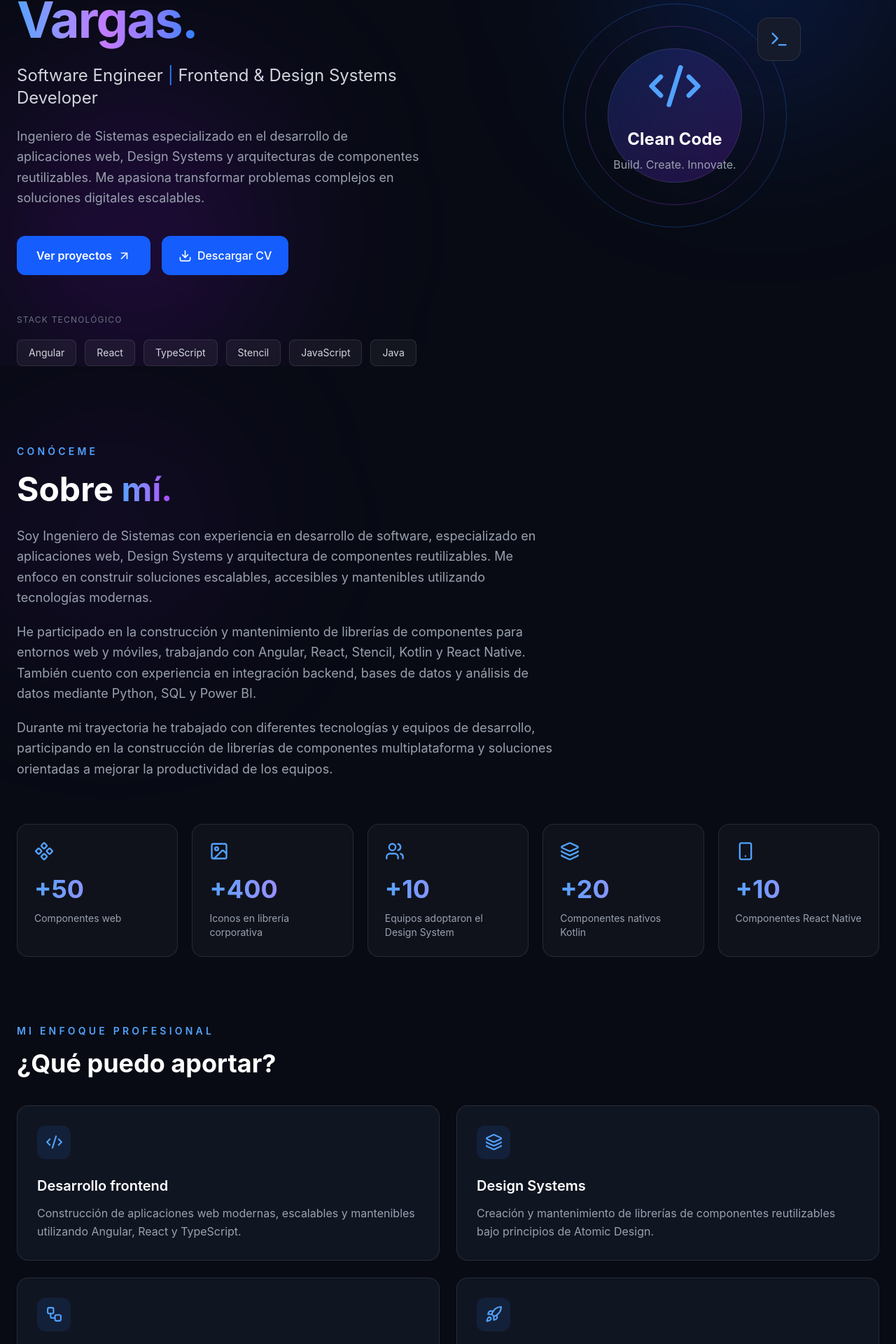
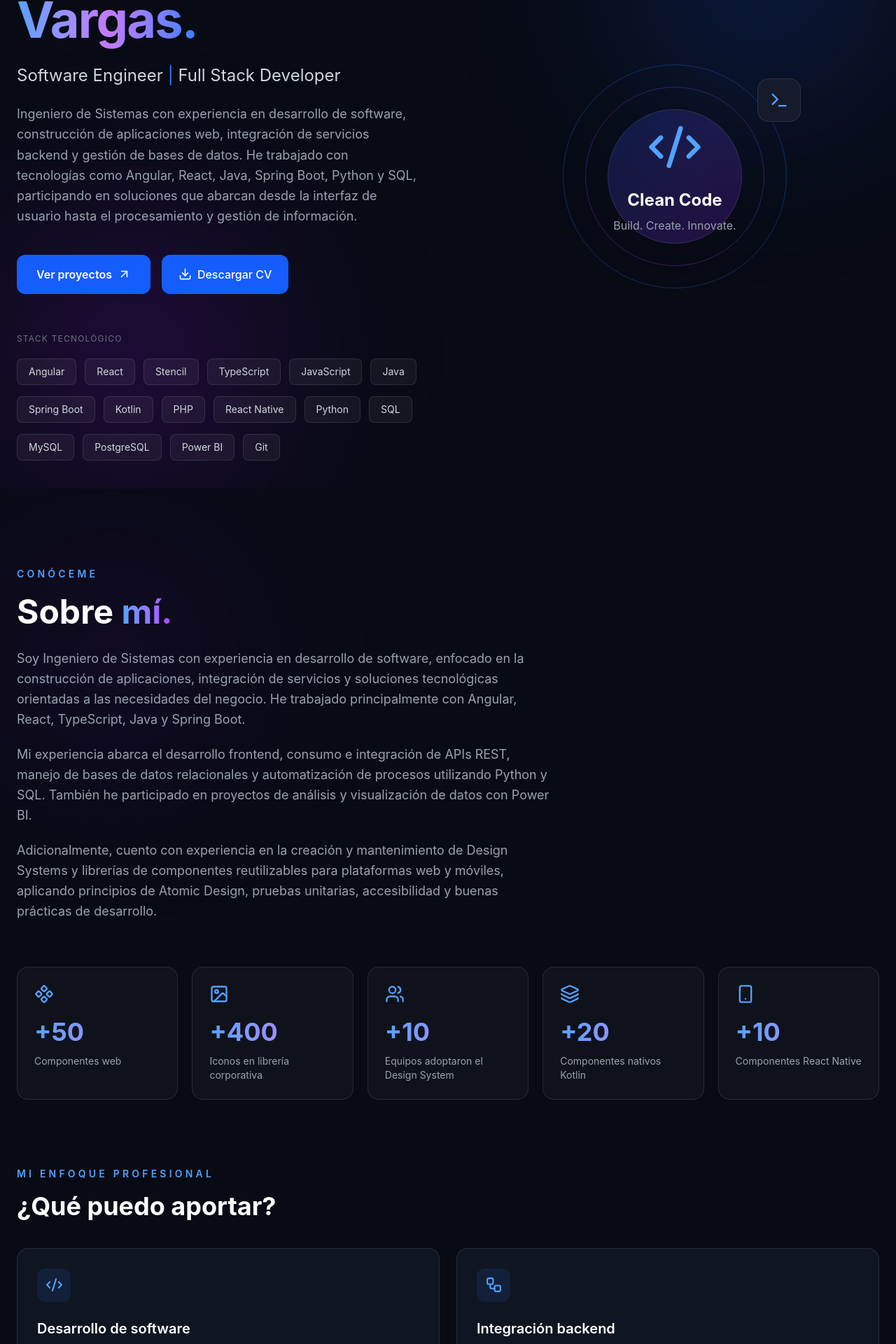
Before and after one commit to Manuelvargas52/victor-portfolio, a React (Vite) app: page / in a window 1280 px wide. Shown: the part 306-2226 px from the top of the page at 70% size. Built offline with nearby package versions, Linux system fonts and the light colour scheme.

Commit message:
archivos

```diff
--- a/src/sections/About.tsx
+++ b/src/sections/About.tsx
@@ -3,7 +3,7 @@ import { motion } from 'motion/react';
 import {
     Code2,
     Layers3,
-    Rocket,
+    Database,
     Users,
     Component,
     Workflow,
@@ -42,27 +42,27 @@ const stats = [
 const strengths = [
     {
         icon: Code2,
-        title: 'Desarrollo frontend',
+        title: 'Desarrollo de software',
         description:
-            'Construcción de aplicaciones web modernas, escalables y mantenibles utilizando Angular, React y TypeScript.',
+            'Construcción de aplicaciones y soluciones tecnológicas utilizando diferentes lenguajes, frameworks y buenas prácticas.',
+    },
+    {
+        icon: Workflow,
+        title: 'Integración backend',
+        description:
+            'Integración entre frontend y backend, consumo de servicios y conexión de aplicaciones con fuentes de datos.',
+    },
+    {
+        icon: Database,
+        title: 'Bases de datos y analítica',
+        description:
+            'Consultas SQL, gestión de bases de datos, automatización con Python y visualización de información.',
     },
     {
         icon: Layers3,
-        title: 'Design Systems',
+        title: 'Arquitectura y componentes',
         description:
-            'Creación y mantenimiento de librerías de componentes reutilizables bajo principios de Atomic Design.',
-    },
-    {
-        icon: Workflow,
-        title: 'Calidad de software',
-        description:
-            'Implementación de pruebas unitarias, buenas prácticas de desarrollo y componentes accesibles.',
-    },
-    {
-        icon: Rocket,
-        title: 'Aprendizaje continuo',
-        description:
-            'Interés por nuevas tecnologías, arquitectura de software y soluciones que generen valor al negocio.',
+            'Creación de componentes reutilizables, organización de interfaces y aplicación de buenas prácticas de desarrollo y mantenimiento.',
     },
 ];
 
@@ -104,27 +104,25 @@ function About() {
                     </h2>
 
                     <p className="text-gray-400 text-lg leading-relaxed mt-7">
-                        Soy Ingeniero de Sistemas con experiencia en desarrollo de
-                        software, especializado en aplicaciones web, Design Systems
-                        y arquitectura de componentes reutilizables. Me enfoco en
-                        construir soluciones escalables, accesibles y mantenibles
-                        utilizando tecnologías modernas.
+                        Soy Ingeniero de Sistemas con experiencia en desarrollo de software,
+                        enfocado en la construcción de aplicaciones, integración de servicios
+                        y soluciones tecnológicas orientadas a las necesidades del negocio.
+                        He trabajado principalmente con Angular, React, TypeScript, Java
+                        y Spring Boot.
                     </p>
 
                     <p className="text-gray-400 text-lg leading-relaxed mt-5">
-                        He participado en la construcción y mantenimiento de
-                        librerías de componentes para entornos web y móviles,
-                        trabajando con Angular, React, Stencil, Kotlin y React Native.
-                        También cuento con experiencia en integración backend,
-                        bases de datos y análisis de datos mediante Python, SQL y Power BI.
+                        Mi experiencia abarca el desarrollo frontend, consumo e integración
+                        de APIs REST, manejo de bases de datos relacionales y automatización
+                        de procesos utilizando Python y SQL. También he participado en
+                        proyectos de análisis y visualización de datos con Power BI.
                     </p>
 
                     <p className="text-gray-400 text-lg leading-relaxed mt-5">
-                        Durante mi trayectoria he trabajado con diferentes
-                        tecnologías y equipos de desarrollo, participando
-                        en la construcción de librerías de componentes
-                        multiplataforma y soluciones orientadas a mejorar
-                        la productividad de los equipos.
+                        Adicionalmente, cuento con experiencia en la creación y mantenimiento
+                        de Design Systems y librerías de componentes reutilizables para
+                        plataformas web y móviles, aplicando principios de Atomic Design,
+                        pruebas unitarias, accesibilidad y buenas prácticas de desarrollo.
                     </p>
                 </motion.div>
 
--- a/src/sections/Contact.tsx
+++ b/src/sections/Contact.tsx
@@ -95,10 +95,10 @@ const Contact = () => {
                         </h3>
 
                         <p className="text-gray-400 leading-relaxed mb-8">
-                            Me interesa participar en proyectos donde pueda
-                            aportar mis conocimientos en desarrollo frontend,
-                            arquitectura de componentes y construcción de
-                            soluciones escalables.
+                            Me interesa participar en proyectos donde pueda aportar mis
+                            conocimientos en desarrollo de software, construcción de
+                            aplicaciones web, integración de servicios y gestión de datos,
+                            trabajando en soluciones escalables que generen valor.
                         </p>
 
                         <a
--- a/src/sections/Education.tsx
+++ b/src/sections/Education.tsx
@@ -18,6 +18,46 @@ const education = [
     },
 ];
 
+const certifications = [
+    {
+        name: 'Curso de Introducción a Unity: Interfaz',
+        platform: 'Platzi',
+        date: 'Septiembre 2026',
+        credentialId: '8fb56ff5-5c8e-4b26-a19f-5be5fa168e7c',
+        url: 'https://platzi.com/p/victor.vargas345/curso/5250-course/diploma/detalle/',
+    },
+    {
+        name: 'Curso de Kotlin',
+        platform: 'Platzi',
+        date: 'Septiembre 2026',
+        credentialId:
+            'e59156d0-13fd-4aaa-837a-3a6313d649eb-c7817a32-ad73-437d-9c59-ad6ca63a11ad',
+        url: 'https://platzi.com/p/victor.vargas345/curso/12172-kotlin/diploma/detalle/',
+    },
+    {
+        name: 'Product & Service Designer',
+        platform: 'Banco Davivienda',
+        date: 'Diciembre 2025',
+        credentialId: 'a8e1b00f-3288-4846-8982-424c22f24e24',
+        url: 'https://www.acreditta.com/credential/a8e1b00f-3288-4846-8982-424c22f24e24?utm_source=linkedin_profile&resource_type=badge&resource=a8e1b00f-3288-4846-8982-424c22f24e24',
+    },
+    {
+        name: 'Angular Forms: Creación y Optimización de Formularios Web',
+        platform: 'Platzi',
+        date: 'Noviembre 2024',
+        credentialId: 'afbf3ba6-f6d4-48ef-a143-2e3af5529943',
+        url: 'https://platzi.com/p/victor.vargas345/curso/2027-course/diploma/detalle/',
+    },
+    {
+        name: 'Certified Professional in Product & Service Design',
+        platform: 'Agile fun!',
+        date: 'Noviembre 2025',
+        credentialId: 'e8d87fa4-a0b3-41a5-b08b-3f4acbf954f1',
+        trainer: 'Entrenador: Jaime Yáñez',
+        url: 'https://credsverse.com/credentials/e8d87fa4-a0b3-41a5-b08b-3f4acbf954f1?preview=1',
+    },
+];
+
 function Education() {
     return (
         <section
@@ -31,6 +71,7 @@ function Education() {
             />
 
             <div className="relative z-10 max-w-7xl mx-auto">
+                {/* Encabezado */}
                 <motion.div
                     initial={{ opacity: 0, y: 30 }}
                     whileInView={{ opacity: 1, y: 0 }}
@@ -50,11 +91,12 @@ function Education() {
                     </h2>
 
                     <p className="text-gray-400 max-w-2xl leading-relaxed">
-                        Mi formación académica y aprendizaje continuo
-                        respaldan mi trayectoria en ingeniería de software.
+                        Mi formación académica y aprendizaje continuo respaldan
+                        mi trayectoria en ingeniería de software.
                     </p>
                 </motion.div>
 
+                {/* Formación académica y aprendizaje continuo */}
                 <div className="grid lg:grid-cols-2 gap-8">
                     {education.map((item, index) => {
                         const Icon = item.icon;
@@ -73,17 +115,11 @@ function Education() {
                             >
                                 <div className="flex items-center justify-between gap-4 mb-8">
                                     <div className="p-3 rounded-xl bg-blue-500/10 text-blue-400">
-                                        <Icon
-                                            size={28}
-                                            aria-hidden="true"
-                                        />
+                                        <Icon size={28} aria-hidden="true" />
                                     </div>
 
                                     <span className="flex items-center gap-2 text-sm text-gray-400">
-                                        <CalendarDays
-                                            size={16}
-                                            aria-hidden="true"
-                                        />
+                                        <CalendarDays size={16} aria-hidden="true" />
                                         <time dateTime="2024">
                                             {item.period}
                                         </time>
@@ -122,9 +158,9 @@ function Education() {
 
                         <p className="text-gray-400 leading-relaxed mb-6">
                             Interés constante en fortalecer mis conocimientos
-                            en arquitectura de software, Design Systems,
-                            desarrollo frontend, calidad de código y nuevas
-                            tecnologías.
+                            en arquitectura de software, desarrollo full stack,
+                            integración de servicios, bases de datos, calidad
+                            de código y nuevas tecnologías.
                         </p>
 
                         <div className="flex items-center gap-3 text-sm text-purple-400">
@@ -135,6 +171,84 @@ function Education() {
                         </div>
                     </motion.article>
                 </div>
+
+                {/* Certificaciones */}
+                <motion.div
+                    initial={{ opacity: 0, y: 30 }}
+                    whileInView={{ opacity: 1, y: 0 }}
+                    viewport={{ once: true }}
+                    transition={{ duration: 0.6 }}
+                    className="mt-16"
+                >
+                    <div className="flex items-center gap-3 mb-8">
+                        <div className="p-3 rounded-xl bg-blue-500/10 text-blue-400">
+                            <Award size={24} aria-hidden="true" />
+                        </div>
+
+                        <div>
+                            <h3 className="text-2xl font-bold text-white">
+                                Certificaciones
+                            </h3>
+
+                            <p className="text-gray-400 text-sm mt-1">
+                                Cursos y formación complementaria
+                            </p>
+                        </div>
+                    </div>
+
+                    <div className="grid md:grid-cols-2 lg:grid-cols-3 gap-6">
+                        {certifications.map((certification, index) => (
+                            <motion.article
+                                key={certification.credentialId}
+                                initial={{ opacity: 0, y: 20 }}
+                                whileInView={{ opacity: 1, y: 0 }}
+                                viewport={{ once: true }}
+                                transition={{
+                                    duration: 0.4,
+                                    delay: index * 0.1,
+                                }}
+                                className="flex flex-col p-6 rounded-2xl bg-white/[0.03] border border-white/10 hover:border-blue-500/30 transition-all"
+                            >
+                                <div className="flex items-center justify-between mb-6">
+                                    <div className="p-3 rounded-xl bg-blue-500/10 text-blue-400">
+                                        <Award size={22} aria-hidden="true" />
+                                    </div>
+
+                                    <span className="text-xs text-gray-500">
+                                        {certification.platform}
+                                    </span>
+                                </div>
+
+                                <h4 className="text-lg font-semibold text-white leading-snug mb-4">
+                                    {certification.name}
+                                </h4>
+
+                                {certification.trainer && (
+                                    <p className="text-gray-500 text-xs mb-4">
+                                        {certification.trainer}
+                                    </p>
+                                )}
+
+                                <div className="flex items-center gap-2 text-sm text-gray-400 mb-6">
+                                    <CalendarDays size={15} aria-hidden="true" />
+                                    {certification.date}
+                                </div>
+
+                                <div className="mt-auto">
+                                    <a
+                                        href={certification.url}
+                                        target="_blank"
+                                        rel="noopener noreferrer"
+                                        className="inline-flex items-center gap-2 text-sm text-blue-400 hover:text-blue-300 transition-colors"
+                                    >
+                                        Ver certificado
+                                        <Award size={16} aria-hidden="true" />
+                                    </a>
+                                </div>
+                            </motion.article>
+                        ))}
+                    </div>
+                </motion.div>
             </div>
         </section>
     );
--- a/src/sections/Experience.tsx
+++ b/src/sections/Experience.tsx
@@ -14,15 +14,17 @@ const experiences = [
         role: 'Profesional II – Frontend Developer',
         period: 'Octubre 2024 – Octubre 2026',
         description:
-            'Desarrollo y mantenimiento de soluciones frontend y librerías de componentes reutilizables para diferentes plataformas y equipos de desarrollo.',
+            'Desarrollo de soluciones frontend y aplicaciones web, integración de funcionalidades y participación en la evolución de componentes reutilizables para diferentes plataformas.',
         achievements: [
+            'Desarrollo de funcionalidades e interfaces web utilizando Angular, React, TypeScript y JavaScript.',
+            'Integración de aplicaciones frontend con servicios backend y APIs.',
+            'Desarrollo y mantenimiento de funcionalidades e interfaces web para diferentes plataformas.',
             'Desarrollo y mantenimiento de una librería web con más de 50 componentes utilizando Stencil.',
-            'Implementación de componentes bajo los principios de Atomic Design.',
             'Contribución a un Design System adoptado por más de 10 equipos internos.',
             'Desarrollo de más de 20 componentes nativos para Kotlin y más de 10 para React Native.',
             'Participación en el desarrollo y mantenimiento de una librería corporativa con más de 400 iconos para entornos web y móviles.',
             'Implementación de pruebas unitarias, accesibilidad y diseño responsive.',
-            'Publicación y gestión de paquetes mediante herramientas como NPM, Maven y JFrog.',
+            'Publicación y gestión de paquetes mediante NPM, Maven y JFrog.',
         ],
         technologies: [
             'Angular',
--- a/src/sections/Hero.tsx
+++ b/src/sections/Hero.tsx
@@ -10,10 +10,20 @@ import {
 const technologies = [
     'Angular',
     'React',
+    'Stencil',
     'TypeScript',
-    'Stencil',
     'JavaScript',
     'Java',
+    'Spring Boot',
+    'Kotlin',
+    'PHP',
+    'React Native',
+    'Python',
+    'SQL',
+    'MySQL',
+    'PostgreSQL',
+    'Power BI',
+    'Git',
 ];
 
 function Hero() {
@@ -75,14 +85,16 @@ function Hero() {
                     <h2 className="text-xl md:text-2xl text-gray-300 mt-7">
                         Software Engineer
                         <span className="text-blue-500"> | </span>
-                        Frontend & Design Systems Developer
+                        Full Stack Developer
                     </h2>
 
                     <p className="text-gray-400 text-lg leading-relaxed mt-6 max-w-xl">
-                        Ingeniero de Sistemas especializado en el desarrollo de
-                        aplicaciones web, Design Systems y arquitecturas de
-                        componentes reutilizables. Me apasiona transformar
-                        problemas complejos en soluciones digitales escalables.
+                        Ingeniero de Sistemas con experiencia en desarrollo de software,
+                        construcción de aplicaciones web, integración de servicios backend
+                        y gestión de bases de datos. He trabajado con tecnologías como
+                        Angular, React, Java, Spring Boot, Python y SQL, participando
+                        en soluciones que abarcan desde la interfaz de usuario hasta
+                        el procesamiento y gestión de información.
                     </p>
 
                     <div className="flex flex-wrap gap-4 mt-10">
@@ -104,12 +116,12 @@ function Hero() {
                         </a>
                     </div>
 
-                    <div className="mt-14">
+                    <div className="mt-14 pb-10">
                         <p className="text-gray-500 text-xs uppercase tracking-widest mb-5">
                             Stack tecnológico
                         </p>
 
-                        <div className="flex flex-wrap gap-3">
+                        <div className="flex flex-wrap gap-x-3 gap-y-4">
                             {technologies.map((tech) => (
                                 <span
                                     key={tech}
--- a/src/sections/Skills.tsx
+++ b/src/sections/Skills.tsx
@@ -45,8 +45,8 @@ const skillCategories = [
         ],
     },
     {
-        title: 'Mobile Development',
-        description: 'Desarrollo de componentes para plataformas móviles.',
+        title: 'Desarrollo móvil',
+        description: 'Desarrollo de servicios, lógica de negocio e integración de aplicaciones.',
         icon: Smartphone,
         skills: ['Kotlin', 'React Native'],
     },
```
Also changed, not shown: 1 other file (tests, documents, lock files or other folders).
